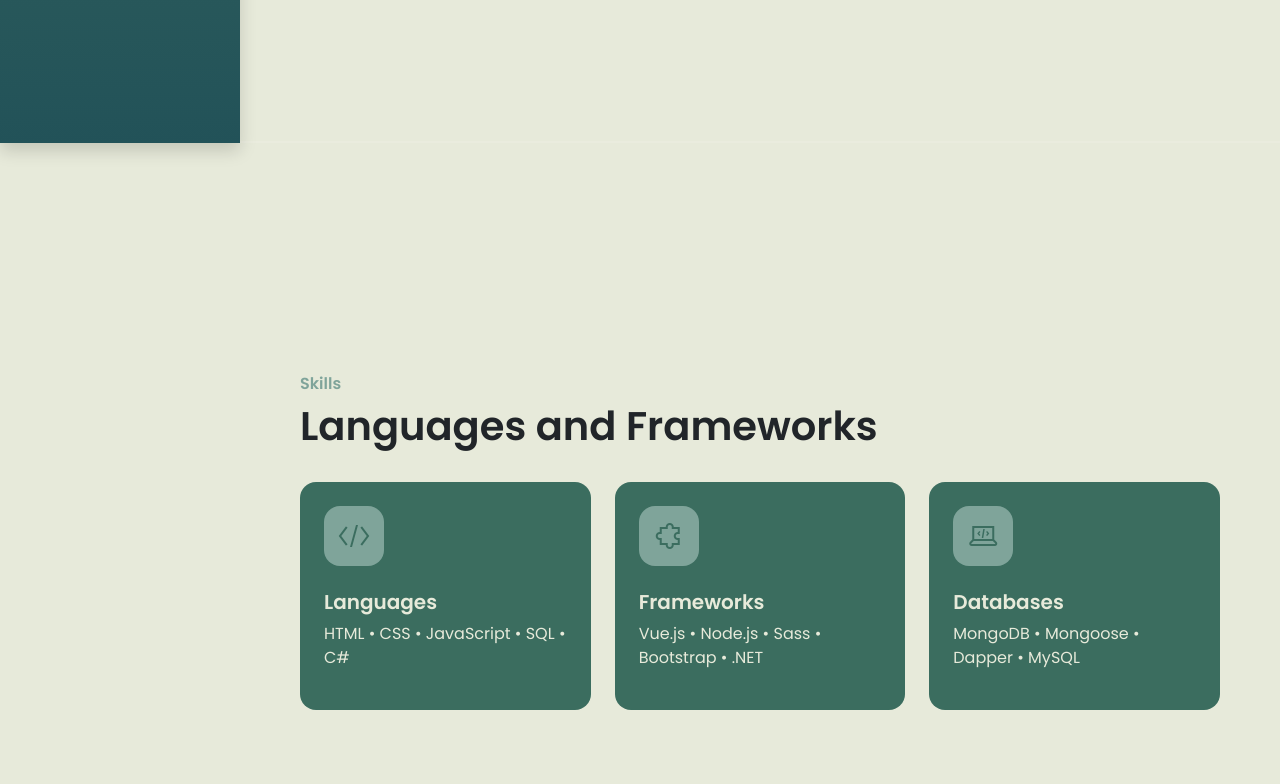
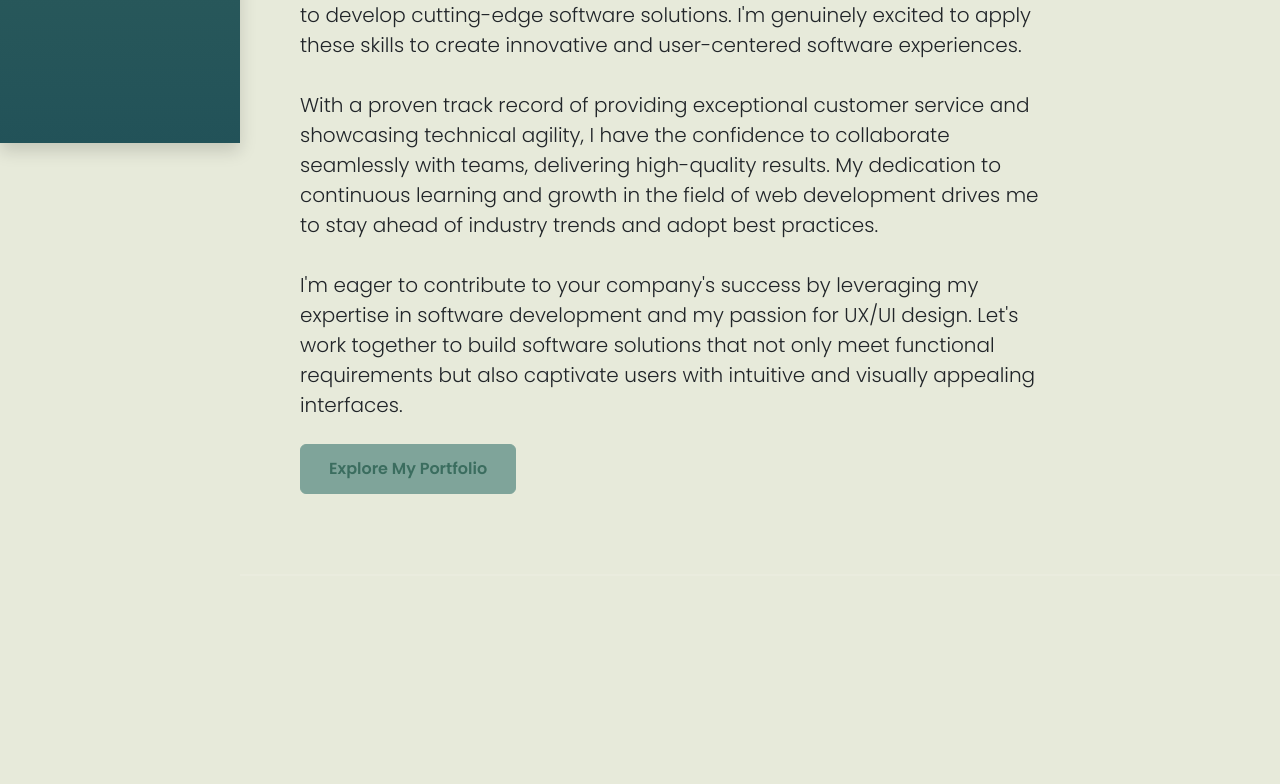
Before and after one commit to josuehdz0/JosuesLandingPage, a plain HTML site: page index.html in a window 1280 px wide. Shown: the part 657-1441 px from the top of the page. Drawn offline with Linux system fonts and the light colour scheme; grey boxes are pictures that could not be loaded; a web font is replaced by a local one.

Commit message:
UX UI changes?

```diff
--- a/index.html
+++ b/index.html
@@ -75,16 +75,34 @@
                     <div class="col-lg-10">
                         <h1 class="display-4 fw-bold text-dark" data-aos="fade-up">I'M A <span
                                 class="text-brand">SOFTWARE
-                                DEVELOPER</span> FROM BOISE, ID</h1>
+                                DEVELOPER</span>AND <span class="text-brand">UX UI ENTHUSIAST</span> FROM BOISE, ID</h1>
                         <p class="lead mt-2 mb-4 text-dark" data-aos="fade-up" data-aos-delay="300">My name is Josué
-                            Hernández,
-                            and I'm a Full-Stack Software Developer that enjoys creating great experiences for all users
-                            as well as playing music in my spare time. I have extensive knowledge of Javascript, Vue,
-                            CSS, HTML, C#, node.js, and MySQL, and I am excited to utilize these skills to develop
-                            cutting-edge software. With a proven track record of providing exceptional customer service
-                            and technical agility, I am confident in my ability to collaborate with a team to
-                            deliver high-quality results. I am committed to continuing to learn and grow in the field of
-                            web development and am eager to contribute to your company's success. </p>
+                            Hernández, and I specialize as a Full-Stack Software Developer, dedicated to creating
+                            exceptional experiences for all users.
+                            <br>
+                            <br>
+                            Beyond my professional pursuits, I find immense joy in expressing my creativity through
+                            music and painting during my spare time. These artistic outlets fuel my imagination and
+                            bring a fresh perspective to my work as a software developer and designer.
+                            <br>
+                            <br>
+                            Proficient in a wide array of technologies, including JavaScript, Vue, CSS, HTML, C#,
+                            node.js, and MySQL, I possess the knowledge and skills necessary to develop cutting-edge
+                            software solutions. I'm genuinely excited to apply these skills to create innovative and
+                            user-centered software experiences.
+                            <br>
+                            <br>
+                            With a proven track record of providing exceptional customer service and showcasing
+                            technical agility, I have the confidence to collaborate seamlessly with teams, delivering
+                            high-quality results. My dedication to continuous learning and growth in the field of web
+                            development drives me to stay ahead of industry trends and adopt best practices.
+                            <br>
+                            <br>
+                            I'm eager to contribute to your company's success by leveraging my expertise in software
+                            development and my passion for UX/UI design. Let's work together to build software solutions
+                            that not only meet functional requirements but also captivate users with intuitive and
+                            visually appealing interfaces.
+                        </p>
                         <div data-aos="fade-up" data-aos-delay="600">
                             <a href="#portfolio" class="btn btn-brand me-3">Explore My Portfolio</a>
                             <!-- NOTE should I add my phone number? -->
```
